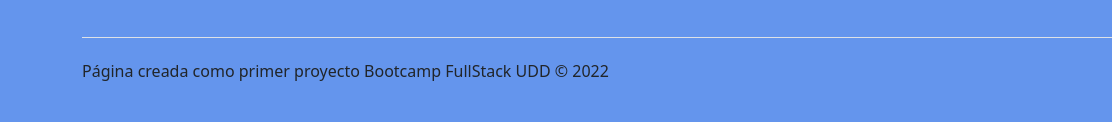
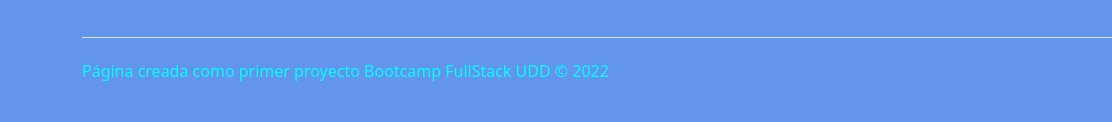
Before and after one commit to AlexisFaundez/AlexisFaundez.github.io, a plain HTML site: page index.html in a window 1280 px wide. Shown: the part 3903-4025 px from the top of the page, 0-1112 px from the left. Drawn offline with nearby package versions, Linux system fonts and the light colour scheme.

Commit message:
Ultimos cambios nav

```diff
--- a/assets/css/estilos.css
+++ b/assets/css/estilos.css
@@ -85,3 +85,6 @@ h3{
 .color-footer{
     background-color: cornflowerblue;
 }
+h6{
+    color: aqua;
+}
```
Also changed, not shown: index.html (+3 -0 lines).
